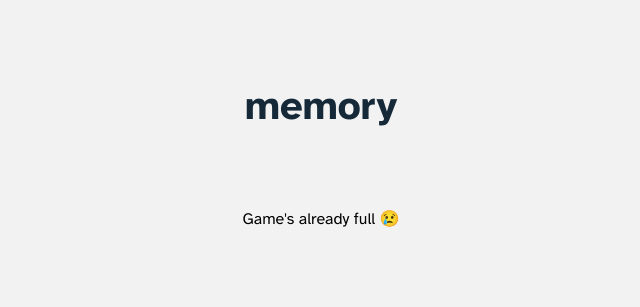
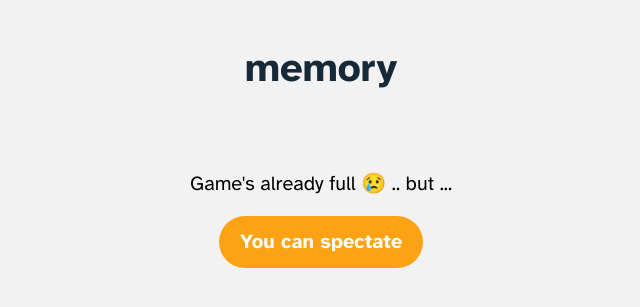
Before and after one commit to lucasvsouza28/memory-game, a React (Vite) app: page /game/1/join in a window 1280 px wide. Shown: the part 245-552 px from the top of the page, without its empty margins (319-959 px from the left). Built offline with nearby package versions, Linux system fonts and the light colour scheme; no server answers; the database is empty; sample sign-in values are in the browser's storage.

Commit message:
wip: fixing join game route

```diff
--- a/src/pages/JoinGame/index.tsx
+++ b/src/pages/JoinGame/index.tsx
@@ -1,5 +1,6 @@
 import { useEffect, useState } from "react";
 import { useHistory, useRouteMatch } from "react-router";
+import { Button } from "../../components/Button";
 import { Title } from "../../components/Title";
 import { useGameContext } from "../../contexts/game";
 import { joinExistingGame } from "../../services/game";
@@ -12,16 +13,18 @@ export const JoinGame = ({
     const route = useRouteMatch();
     const history = useHistory();
     const {
+        user,
         changeCurrentGameKey,
-        user,
+        currentGameKey,
     } = useGameContext();
 
     useEffect(() => {
+        const key = (route.params as any).key;
 
         const join = async () => {
-            const key = (route.params as any).key;
-            if (key){
-                const joined = await joinExistingGame(key, user!);
+            if (user && key) {
+                const joined = await joinExistingGame(key, user!)
+                changeCurrentGameKey(key);
 
                 if (joined) {
                     history.push(`/game/${key}`);
@@ -32,12 +35,26 @@ export const JoinGame = ({
         }
 
         join();
-    }, [])
+
+    }, [user])
 
     return (
         <SC.Container>
             <Title variant="secondary" />
-            { gameFull && <SC.Message>Game's already full 😢</SC.Message>  }
+            { gameFull &&
+                <>
+                    <SC.Message>
+                        Game's already full 😢 .. but ...
+                    </SC.Message>
+                    <Button
+                        onClick={() => history.push(`/game/${currentGameKey}`)}
+                        style={{
+                            paddingLeft: '21px' ,
+                            paddingRight: '21px'
+                        }}
+                    >You can spectate</Button>
+                </>
+            }
         </SC.Container>
     )
 }
--- a/src/pages/JoinGame/styles.ts
+++ b/src/pages/JoinGame/styles.ts
@@ -9,4 +9,7 @@ export const Container = styled.div`
     width: 100vw;
 `;
 
-export const Message = styled.div``;
+export const Message = styled.div`
+    font-size: 20px;
+    margin-bottom: 20px;
+`;
```
